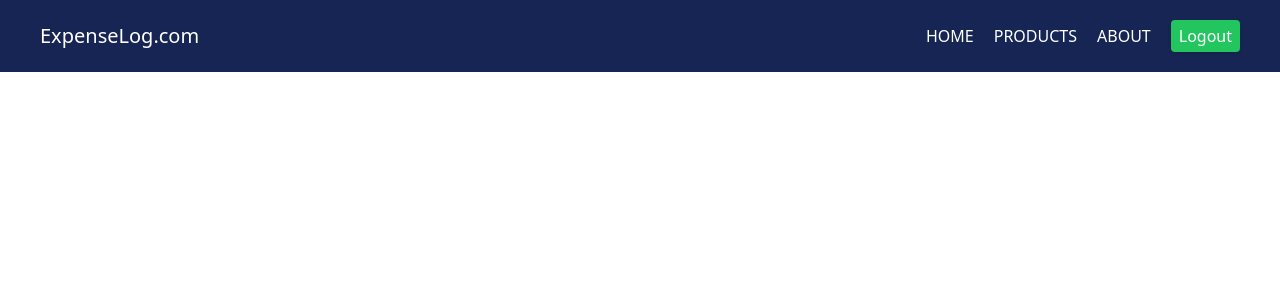
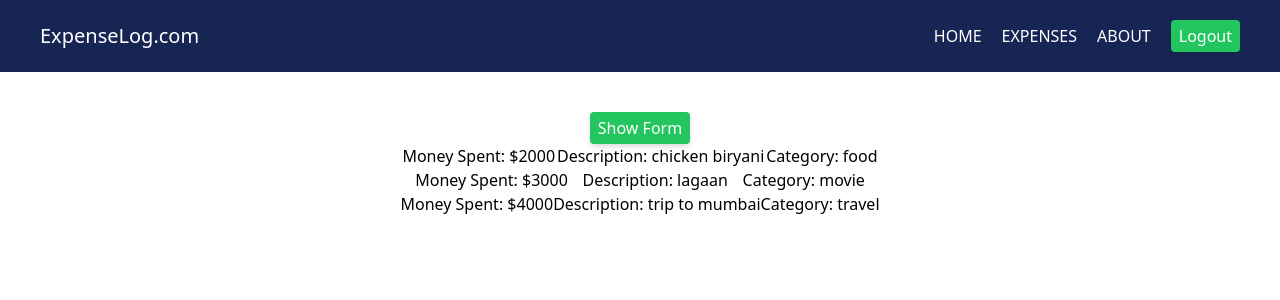
Before and after one commit to sidaswal7/ExpenseLog, a React (Create React App) app: page /expenses in a window 1280 px wide. Shown: the top 300 px of the page. Built offline with nearby package versions, Linux system fonts and the light colour scheme; sample sign-in values are in the browser's storage.

Commit message:
added expenses form

```diff
--- a/src/App.js
+++ b/src/App.js
@@ -5,6 +5,7 @@ import ProfilePage from "./pages/ProfilePage";
 import { useContext } from "react";
 import AuthContext from "./store/auth-context";
 import ForgotPasswordPage from "./pages/ForgotPasswordPage";
+import ExpensePage from "./pages/ExpensePage";
 
 function App() {
   const authCtx = useContext(AuthContext);
@@ -18,8 +19,11 @@ function App() {
         <Route path="/profile" exact>
           {authCtx.isLoggedIn ? <ProfilePage/>: <Redirect to="/auth"/>}
         </Route>
-        <Route path="/forgot-password">
+        <Route path="/forgot-password" exact>
           {authCtx.isLoggedIn ? <Redirect to="/profile"/>:<ForgotPasswordPage/>}
+        </Route>
+        <Route path="/expenses" exact>
+          {authCtx.isLoggedIn ? <ExpensePage/>:<Redirect to="/auth"/>}
         </Route>
       </Switch>
 
--- /dev/null
+++ b/src/components/Expenses/ExpenseForm.js
@@ -0,0 +1,51 @@
+import React, { useRef } from "react";
+
+const ExpenseForm = (props)=>{
+    const moneyRef = useRef();
+    const descriptionRef = useRef();
+    const categoryRef = useRef();
+
+    const expenseFormHandler = (event)=>{
+        event.preventDefault();
+        const money = moneyRef.current.value;
+        const description = descriptionRef.current.value;
+        const category = categoryRef.current.value;
+        const newExpense={money,description,category}
+        props.onAddExpense(newExpense);
+
+    }
+    return(
+        <div className="flex justify-center items-center mt-5">
+            <form className="border-2 border-green-500 rounded shadow p-4" onSubmit={expenseFormHandler}>
+                <div className="flex justify-between items-center">
+                    <h1 className="text-xl font-medium">Add your Expenses</h1>
+                    <button onClick={props.onHideForm} className="text-2xl text-red-500">&times;</button>
+                </div>
+                <div className="mt-2">
+                    <label htmlFor="money" className="mb-2 text-md font-medium">Money Spent: </label>
+                    <input type="number" id="money" className="border border-slate-600 px-2 mb-2 w-full" ref={moneyRef}/>
+                </div>
+                <div className="mt-2">
+                    <label htmlFor="description" className="mb-2 text-md font-medium">Description: </label>
+                    <input type="text" id="description" className="border border-slate-600 px-2 mb-2 w-full" ref={descriptionRef}/>
+                </div>
+                <div className="mt-2">
+                    <label htmlFor="category" className="text-md font-medium">Category: </label>
+                    <select id="category" ref={categoryRef} className="block w-full border border-slate-600">
+                        <option value="Food">Food</option>
+                        <option value="Fuel">Fuel</option>
+                        <option value="Salary">Travel</option>
+                        <option value="Education">Education</option>
+                    </select>
+                </div>
+                <div className="flex justify-center items-center">
+                    <button type="submit" className="bg-green-500 hover:bg-green-600 text-white px-2 py-1 mt-3 rounded-md shadow-md">Add Expense</button>
+                </div>
+
+            </form>
+
+        </div>
+    )
+}
+
+export default ExpenseForm;
--- /dev/null
+++ b/src/components/Expenses/ExpenseItem.js
@@ -0,0 +1,13 @@
+import React from "react";
+
+const ExpenseItem = ({money,description,category})=>{
+    return(
+        <li className="flex justify-evenly">
+            <h2>Money Spent: ${money}</h2>
+            <h2>Description: {description}</h2>
+            <h2>Category: {category}</h2>
+        </li>
+    )
+}
+
+export default ExpenseItem;
--- /dev/null
+++ b/src/components/Expenses/Expenses.js
@@ -0,0 +1,43 @@
+import React, { useState } from "react";
+import ExpenseForm from "./ExpenseForm";
+import ExpenseItem from "./ExpenseItem";
+
+const dummy_data = [{
+    money:2000,
+    description:"chicken biryani",
+    category:"food"
+},{
+    money:3000,
+    description:"lagaan",
+    category:"movie"
+},{
+    money:4000,
+    description:"trip to mumbai",
+    category:"travel"
+}]
+const Expenses = ()=>{
+    const [showForm, setShowForm] = useState(false);
+    const [expenses, setExpenses] = useState(dummy_data);
+
+    const addExpenseHandler = (newExpense)=>{
+        setExpenses((prev)=>[...prev, newExpense])
+        setShowForm(false);
+    }
+    return(
+        <section className="flex justify-center items-center">
+            <div className="flex justify-center items-center flex-col">
+                {!showForm && <button className="px-2 py-1 bg-green-500 hover:bg-green-600 text-white rounded shadow-md" onClick={()=>setShowForm(true)}>Show Form</button>}
+                {showForm && <ExpenseForm onHideForm={()=>setShowForm(false)} onAddExpense = {addExpenseHandler}/>}
+                <ul>
+                    {expenses.map((item)=><ExpenseItem
+                        money={item.money}
+                        description={item.description}
+                        category={item.category}
+                    />)}
+                </ul>
+            </div>
+        </section>
+    )
+}
+
+export default Expenses;
--- a/src/components/Header/Navigation.js
+++ b/src/components/Header/Navigation.js
@@ -7,7 +7,7 @@ const Navigation = ()=>{
     return(
         <nav className="flex items-center">
             <NavLink to="/home" className="mr-5 hover:text-yellow-400">HOME</NavLink>
-            <NavLink to="/products" className="mr-5 hover:text-yellow-400">PRODUCTS</NavLink>
+            <NavLink to="/expenses" className="mr-5 hover:text-yellow-400">EXPENSES</NavLink>
             <NavLink to="/about" className="hover:text-yellow-400 mr-5">ABOUT</NavLink>
             {authCtx.isLoggedIn && <button className="bg-green-500 hover:bg-green-600 px-2 py-1 text-white shadow rounded" onClick={authCtx.logout}>Logout</button>}
         </nav>
--- /dev/null
+++ b/src/pages/ExpensePage.js
@@ -0,0 +1,12 @@
+import React from "react";
+import Expenses from "../components/Expenses/Expenses";
+
+const ExpensePage = ()=>{
+    return(
+        <>
+        <Expenses/>
+        </>
+    )
+}
+
+export default ExpensePage;
```
